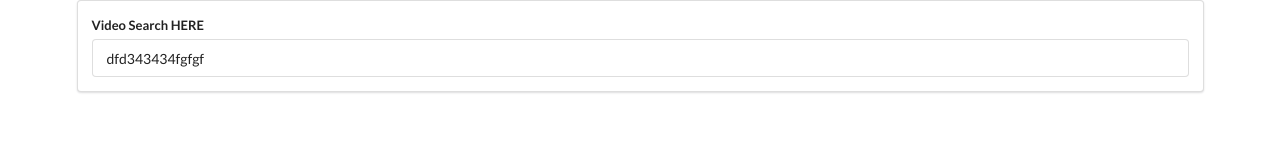
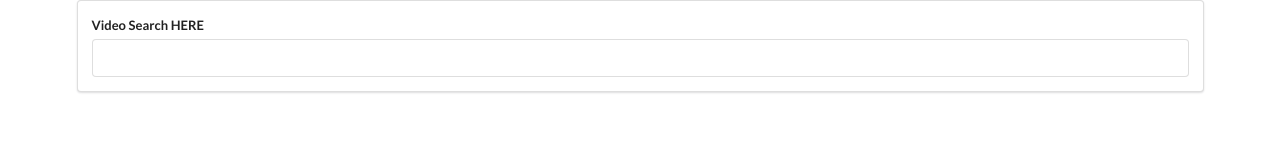
Before and after one commit to heggy231/React-Youtube, a React (Create React App) app in the folder myapp/: page / in a window 1280 px wide. Shown: the top 160 px of the page. Built offline with nearby package versions, Linux system fonts and the light colour scheme.

Commit message:
feat: refactor onChange to directly listen for the event targe value

```diff
--- a/myapp/src/components/SearchBar.js
+++ b/myapp/src/components/SearchBar.js
@@ -1,10 +1,10 @@
 import React from 'react';
 
 class SearchBar extends React.Component {
-  state = { term: 'dfd343434fgfgf' };
+  state = { term: '' };
 
-  onInputChange = () => {
-
+  onInputChange = (event) => {
+    this.setState({ term: event.target.value });
   };
 
   render() {
```
